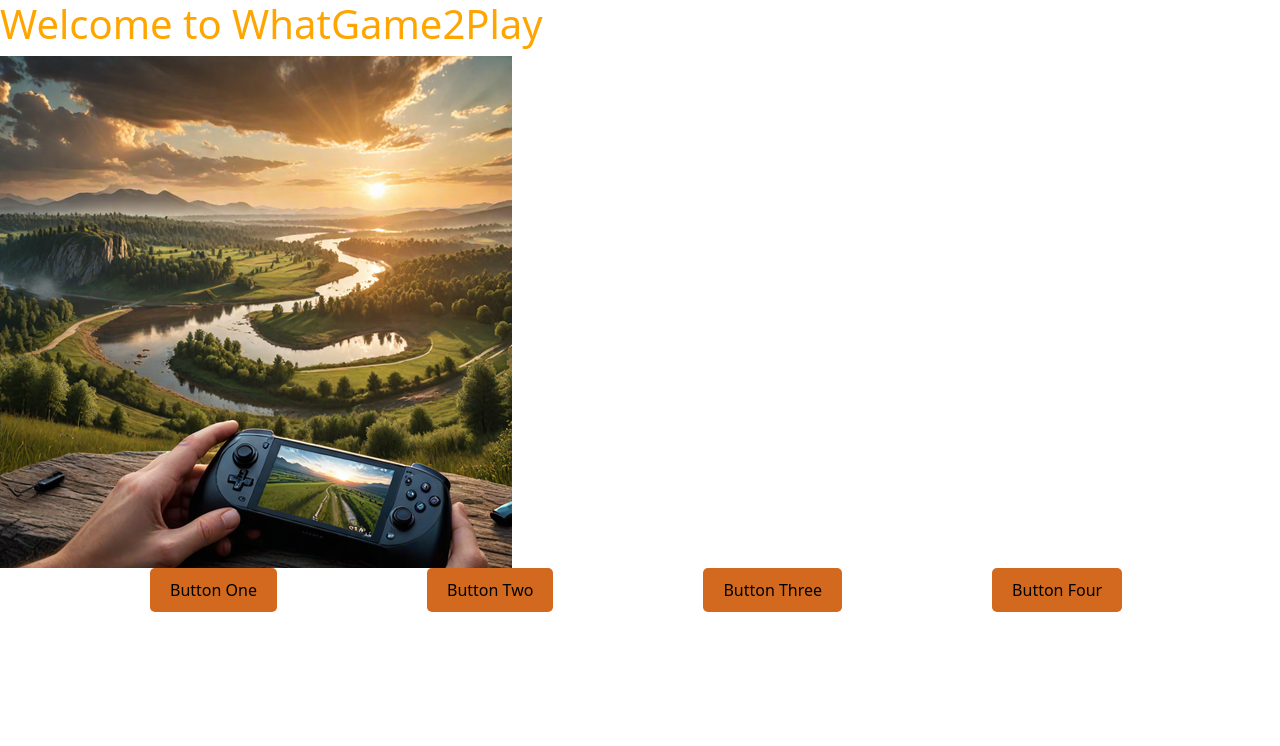
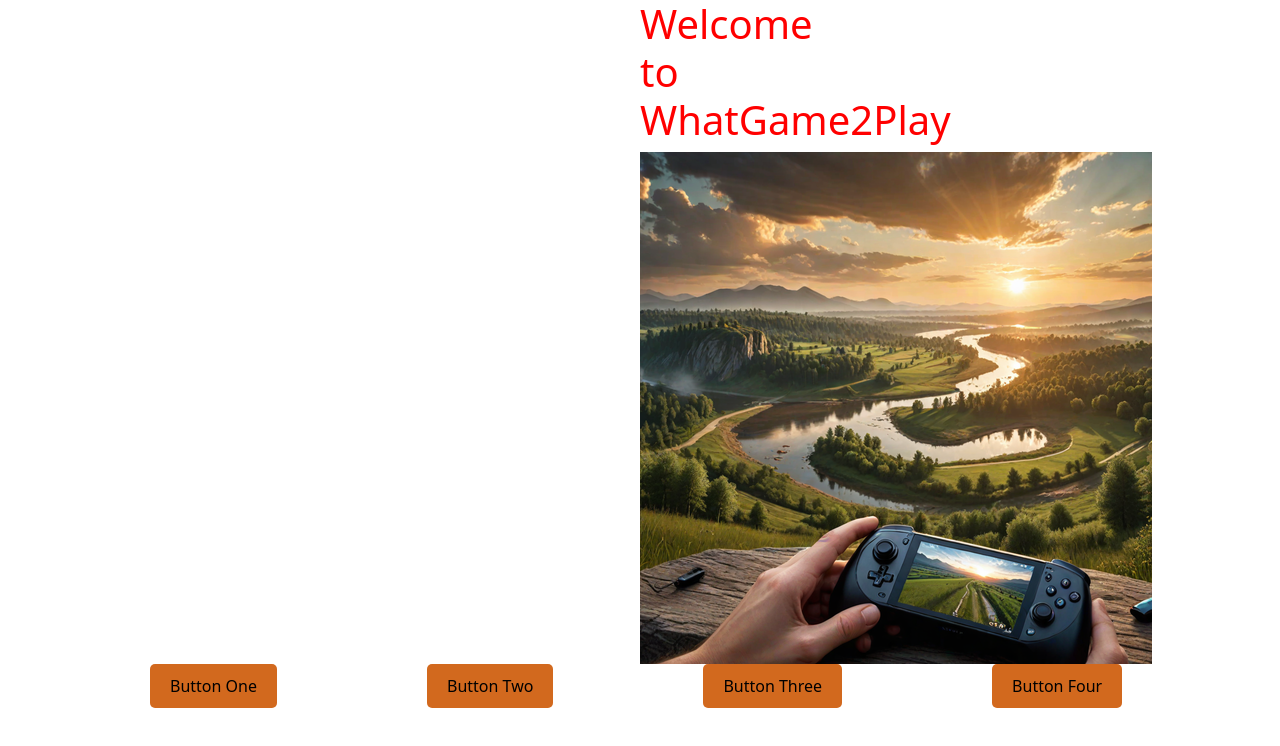
Before and after one commit to mlemoine28/whatgame2play2, a React (Vite) app: page / in a window 1280 px wide. Shown: the top 746 px of the page. Built offline with nearby package versions, Linux system fonts and the light colour scheme.

Commit message:
adjusted header

```diff
--- a/src/Components/Header/Header.jsx
+++ b/src/Components/Header/Header.jsx
@@ -1,6 +1,6 @@
 import React from "react";
 import GamingBackground from "../../assets/gamingbackground.png";
-import styles from "./Header.module.css"
+import styles from "./Header.module.css";
 
 function Header() {
   return (
--- a/src/Components/Header/Header.module.css
+++ b/src/Components/Header/Header.module.css
@@ -1,5 +1,6 @@
 .headerstyle {
-margin: auto;
-color: orange;
-
+color: red;
+margin-left: 50%;
+margin-right: 50%;
+position: relative;
 }
```
